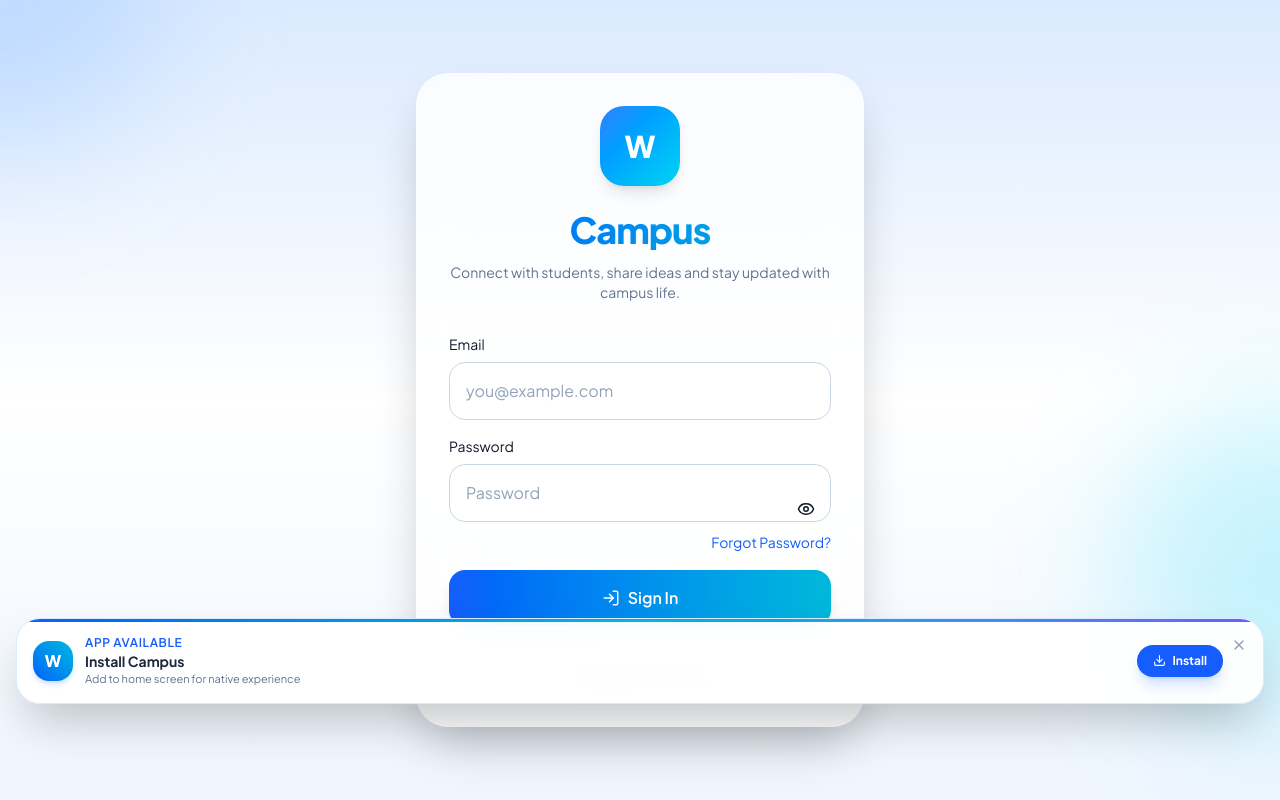
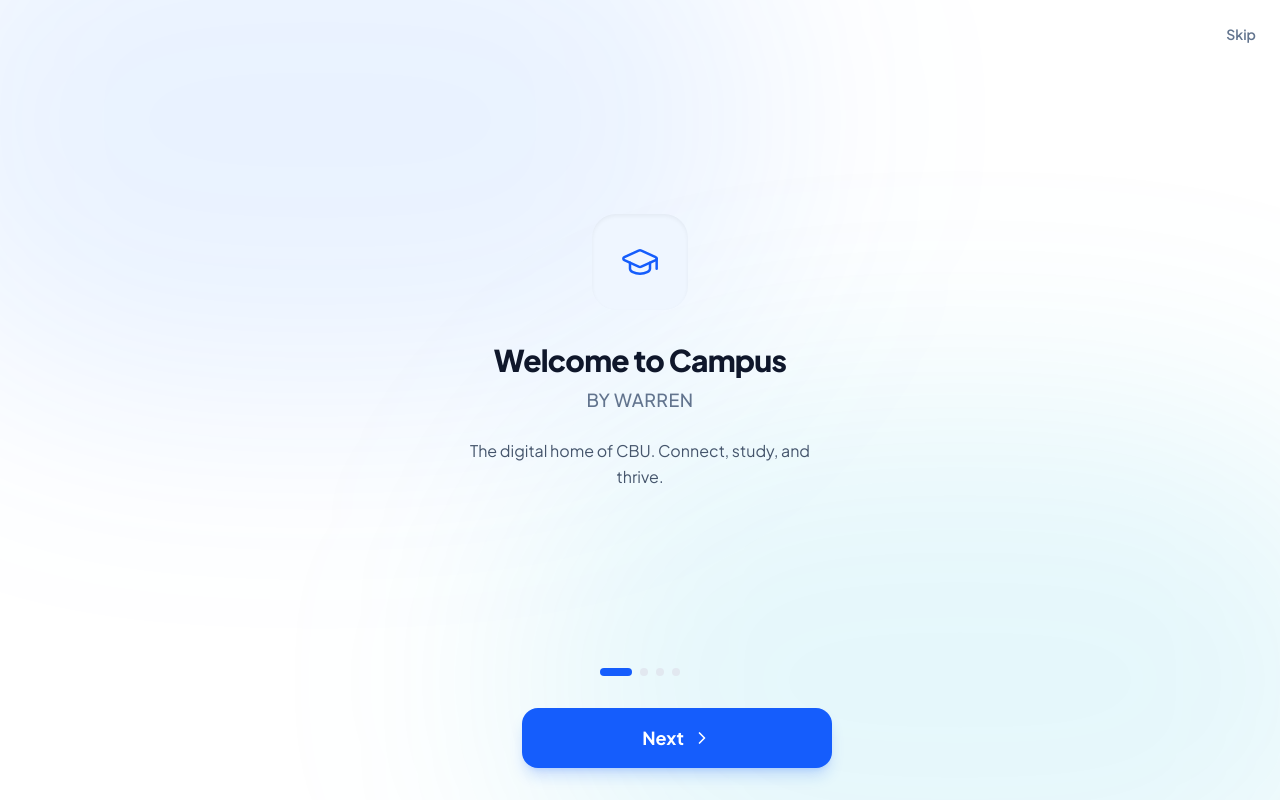
Before and after one commit to Akiba-haganai/WARREN, a React (Vite) app: page /login in a window 1280 px wide. Built offline with nearby package versions, Linux system fonts and the light colour scheme; no server answers.

Commit message:
feat(pwa): add onboarding carousel, safe area insets, and SW skipWaiting strategy

```diff
--- a/index.html
+++ b/index.html
@@ -38,7 +38,7 @@
     </script>
 
     <link rel="icon" type="image/svg+xml" href="/favicon.svg" />
-    <meta name="viewport" content="width=device-width, initial-scale=1.0, maximum-scale=1.0, user-scalable=no" />
+    <meta name="viewport" content="width=device-width, initial-scale=1.0, maximum-scale=1.0, user-scalable=no, viewport-fit=cover" />
 
     <title>Campus — Student Hub & Resources</title>
     <meta name="description" content="The digital home of CBU. Connect, study, and thrive." />
--- a/src/App.tsx
+++ b/src/App.tsx
@@ -7,6 +7,8 @@ import { useThemeStore } from "./store/themeStore";
 import { useAccessibilityStore } from "./store/accessibility.store";
 import InstallBanner from "./components/pwa/InstallBanner";
 import UpdatePrompt from "./components/pwa/UpdatePrompt";
+
+import { OnboardingCarousel } from "./components/onboarding/OnboardingCarousel";
 
 export default function App() {
   const initAuth = useAuthStore((s) => s.initialize);
@@ -35,6 +37,7 @@ export default function App() {
   return (
     <QueryClientProvider client={queryClient}>
       <AppRouter />
+      <OnboardingCarousel />
       <InstallBanner />
       <UpdatePrompt />
     </QueryClientProvider>
--- /dev/null
+++ b/src/components/onboarding/OnboardingCarousel.tsx
@@ -0,0 +1,159 @@
+import { useState, useEffect } from "react";
+import { ChevronRight, ChevronLeft, BookOpen, Users, Map, GraduationCap } from "lucide-react";
+
+const SLIDES = [
+  {
+    id: "intro",
+    icon: GraduationCap,
+    title: "Welcome to Campus",
+    subtitle: "by Warren",
+    description: "The digital home of CBU. Connect, study, and thrive.",
+    color: "text-blue-600 dark:text-blue-400",
+    bg: "bg-blue-50 dark:bg-blue-950/50",
+  },
+  {
+    id: "study",
+    icon: BookOpen,
+    title: "Study Smarter",
+    subtitle: "",
+    description: "Access past papers, shared notes, and collaborate on coursework with peers.",
+    color: "text-indigo-600 dark:text-indigo-400",
+    bg: "bg-indigo-50 dark:bg-indigo-950/50",
+  },
+  {
+    id: "community",
+    icon: Users,
+    title: "Connect & Ask",
+    subtitle: "",
+    description: "Join student communities, join live rooms, and ask seniors for advice.",
+    color: "text-cyan-600 dark:text-cyan-400",
+    bg: "bg-cyan-50 dark:bg-cyan-950/50",
+  },
+  {
+    id: "campus",
+    icon: Map,
+    title: "Navigate Campus Life",
+    subtitle: "",
+    description: "Discover local events and find your way with the interactive campus map.",
+    color: "text-emerald-600 dark:text-emerald-400",
+    bg: "bg-emerald-50 dark:bg-emerald-950/50",
+  },
+];
+
+export function OnboardingCarousel() {
+  const [isVisible, setIsVisible] = useState(false);
+  const [currentIndex, setCurrentIndex] = useState(0);
+
+  useEffect(() => {
+    const hasSeenOnboarding = localStorage.getItem("has-seen-onboarding");
+    if (!hasSeenOnboarding) {
+      setIsVisible(true);
+    }
+  }, []);
+
+  const handleComplete = () => {
+    localStorage.setItem("has-seen-onboarding", "true");
+    setIsVisible(false);
+  };
+
+  const handleNext = () => {
+    if (currentIndex < SLIDES.length - 1) {
+      setCurrentIndex((prev) => prev + 1);
+    } else {
+      handleComplete();
+    }
+  };
+
+  const handlePrev = () => {
+    if (currentIndex > 0) {
+      setCurrentIndex((prev) => prev - 1);
+    }
+  };
+
+  if (!isVisible) return null;
+
+  const currentSlide = SLIDES[currentIndex];
+  const Icon = currentSlide.icon;
+
+  return (
+    <div className="fixed inset-0 z-[200] flex flex-col bg-white dark:bg-slate-950 text-slate-900 dark:text-slate-50 overflow-hidden">
+      {/* Background gradients */}
+      <div className="absolute top-0 left-0 w-full h-full overflow-hidden pointer-events-none">
+        <div className="absolute -top-[20%] -left-[10%] w-[70%] h-[70%] rounded-full bg-blue-500/10 blur-[120px]" />
+        <div className="absolute -bottom-[20%] -right-[10%] w-[70%] h-[70%] rounded-full bg-cyan-500/10 blur-[120px]" />
+      </div>
+
+      {/* Skip Button */}
+      <div className="relative z-10 flex justify-end p-6">
+        <button
+          onClick={handleComplete}
+          className="text-sm font-semibold text-slate-500 hover:text-slate-800 dark:text-slate-400 dark:hover:text-slate-200 transition-colors"
+        >
+          Skip
+        </button>
+      </div>
+
+      {/* Main Content Area */}
+      <div className="relative z-10 flex-1 flex flex-col items-center justify-center p-8 text-center animate-in fade-in zoom-in-95 duration-500">
+        <div key={currentSlide.id} className="flex flex-col items-center max-w-sm w-full animate-in slide-in-from-right-8 fade-in duration-500">
+
+          <div className={`flex items-center justify-center w-24 h-24 mb-8 rounded-3xl ${currentSlide.bg} ${currentSlide.color} shadow-inner`}>
+            <Icon size={40} strokeWidth={1.5} />
+          </div>
+
+          <h1 className="text-3xl font-extrabold tracking-tight mb-2">
+            {currentSlide.title}
+          </h1>
+          {currentSlide.subtitle && (
+            <p className="text-lg font-medium text-slate-500 dark:text-slate-400 mb-4 tracking-wide uppercase">
+              {currentSlide.subtitle}
+            </p>
+          )}
+          <p className="text-base text-slate-600 dark:text-slate-300 leading-relaxed mt-2">
+            {currentSlide.description}
+          </p>
+        </div>
+      </div>
+
+      {/* Navigation & Controls */}
+      <div className="relative z-10 p-8 pb-[calc(2rem+env(safe-area-inset-bottom,0px))] flex flex-col items-center">
+        {/* Dots */}
+        <div className="flex items-center gap-2 mb-8">
+          {SLIDES.map((_, idx) => (
+            <div
+              key={idx}
+              className={`h-2 rounded-full transition-all duration-300 ${
+                idx === currentIndex
+                  ? "w-8 bg-blue-600 dark:bg-blue-500"
+                  : "w-2 bg-slate-200 dark:bg-slate-800"
+              }`}
+            />
+          ))}
+        </div>
+
+        {/* Buttons */}
+        <div className="flex items-center justify-between w-full max-w-sm gap-4">
+          <button
+            onClick={handlePrev}
+            disabled={currentIndex === 0}
+            className={`flex items-center justify-center p-4 rounded-2xl border border-slate-200 dark:border-slate-800 transition-all ${
+              currentIndex === 0
+                ? "opacity-0 invisible"
+                : "opacity-100 visible hover:bg-slate-50 dark:hover:bg-slate-900"
+            }`}
+          >
+            <ChevronLeft size={24} />
+          </button>
+
+          <button
+            onClick={handleNext}
+            className="flex-1 flex items-center justify-center gap-2 p-4 rounded-2xl bg-blue-600 hover:bg-blue-700 text-white font-bold text-lg shadow-lg shadow-blue-600/20 active:scale-95 transition-all"
+          >
+            {currentIndex === SLIDES.length - 1 ? "Get Started" : "Next"}
+            {currentIndex !== SLIDES.length - 1 && <ChevronRight size={20} />}
+          </button>
+        </div>
+      </div>
+    </div>
+  );
+}
--- a/src/components/pwa/InstallBanner.tsx
+++ b/src/components/pwa/InstallBanner.tsx
@@ -87,7 +87,7 @@ export default function InstallBanner() {
   return (
     <>
       {/* Floating Banner */}
-      <div className="fixed bottom-24 left-4 right-4 z-50">
+      <div className="fixed bottom-[calc(6rem+env(safe-area-inset-bottom,0px))] left-4 right-4 z-50">
         <div className="relative overflow-hidden rounded-3xl border border-blue-100 dark:border-slate-800/80 bg-white/95 dark:bg-slate-900/95 p-4 pr-10 shadow-2xl backdrop-blur-md">
           <div className="absolute top-0 left-0 right-0 h-[3px] bg-gradient-to-r from-blue-600 via-cyan-500 to-indigo-500" />
 
--- a/src/components/pwa/UpdatePrompt.tsx
+++ b/src/components/pwa/UpdatePrompt.tsx
@@ -24,7 +24,7 @@ export function UpdatePrompt() {
   if (!needRefresh || dismissed) return null;
 
   return (
-    <div className="fixed bottom-6 left-1/2 -translate-x-1/2 z-[100] w-[calc(100%-2rem)] max-w-md animate-slide-up">
+    <div role="status" className="fixed bottom-[calc(5rem+env(safe-area-inset-bottom,0px))] left-1/2 -translate-x-1/2 z-[100] w-[calc(100%-2rem)] max-w-md animate-slide-up">
       <div className="relative overflow-hidden rounded-2xl border border-blue-200 dark:border-slate-800 bg-white/95 dark:bg-slate-900/95 p-4 shadow-2xl backdrop-blur-md transition-all duration-300">
         <div className="absolute top-0 left-0 right-0 h-[3px] bg-gradient-to-r from-blue-600 via-indigo-500 to-cyan-500" />
 
--- a/vite.config.ts
+++ b/vite.config.ts
@@ -16,6 +16,8 @@ export default defineConfig(({ mode }) => {
         workbox: {
           globPatterns: ["**/*.{js,css,html,ico,png,svg,woff2}"],
           cleanupOutdatedCaches: true,
+          skipWaiting: false,
+          clientsClaim: true,
           navigateFallback: "/index.html",
           runtimeCaching: [
             {
```
Also changed, not shown: 1 other file (tests, documents, lock files or other folders).
